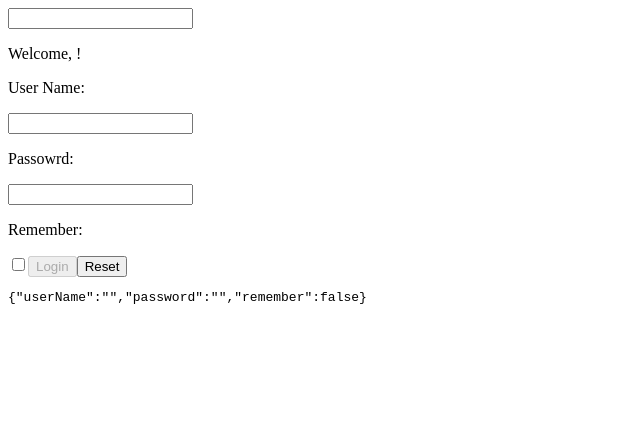
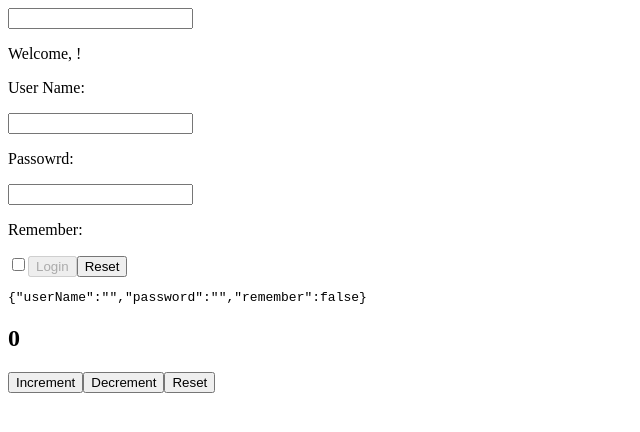
Before and after one commit to dhossainali/React_Exercise2, a React (Vite) app: page / in a window 1280 px wide. Shown: the top 432 px of the page, without its empty margins (0-640 px from the left). Built offline with nearby package versions, Linux system fonts and the light colour scheme.

Commit message:
added counter releated components

```diff
--- a/src/App.jsx
+++ b/src/App.jsx
@@ -1,3 +1,4 @@
+import { Counter } from "./Counter"
 import { InteractiveWelcome } from "./InteractiveWelcome"
 import { Login } from "./Login"
 
@@ -11,6 +12,7 @@ function App() {
     <>
       <InteractiveWelcome/>
       <Login onLogin={onLogin}/>
+      <Counter initialValue={0} countNumber={2}/>
     </>
   )
 }
--- /dev/null
+++ b/src/Counter.jsx
@@ -0,0 +1,32 @@
+import { CounterDisplay } from "./CounterDisplay";
+import { useEffect, useState } from "react"
+
+
+export function Counter ({initialValue, countNumber}) {
+    const [count, setCount]=useState(initialValue)
+
+
+    useEffect(()=>{
+        console.log(count);
+    },[count])
+
+    function increment() {
+        setCount((c)=>c+countNumber);
+    }
+    function decrement() {
+        setCount((c)=>c-countNumber);
+    }
+
+    function reset() {
+        setCount(initialValue);
+    }
+
+    return (
+        <div>
+            <CounterDisplay count={count}/>
+            <button onClick={increment}>Increment</button>
+            <button onClick={decrement}>Decrement</button>
+            <button onClick={reset}>Reset</button>
+        </div>
+    )
+    }
--- /dev/null
+++ b/src/CounterDisplay.jsx
@@ -0,0 +1,3 @@
+export function CounterDisplay({count}) {
+    return <h2>{count}</h2>
+}
```
